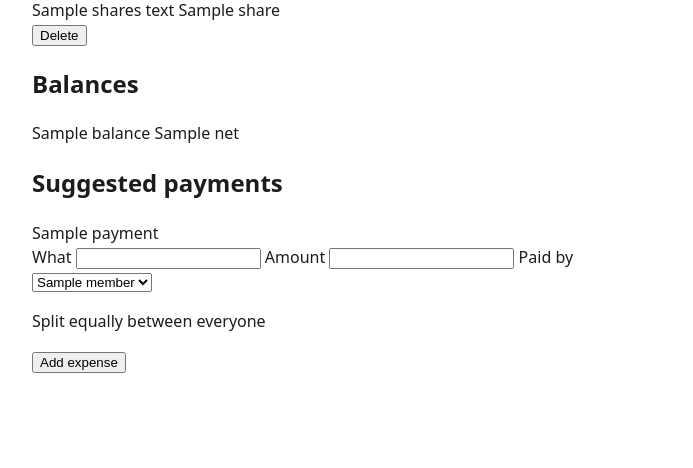
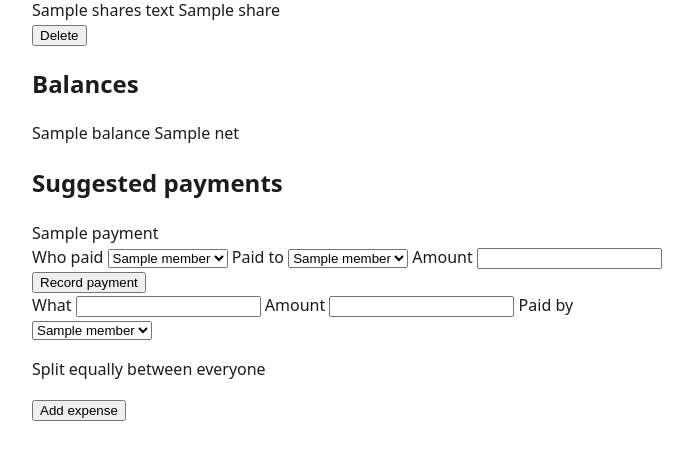
Before and after one commit to grotti-lab/split, a FastAPI app: template split/templates/group.html in a window 1280 px wide. Shown: the part 332-800 px from the top of the page, without its empty margins (288-981 px from the left). Run offline with FastAPI, Linux system fonts and the light colour scheme; the template is opened without the code that fills it: most values are stand-ins (such as "Sample title", 1, 10 or a date in 2020).

Commit message:
T-4: record a payment between members
Co-Authored-By: Claude Sonnet 5.5 <noreply@anthropic.com>

```diff
--- a/split/app.py
+++ b/split/app.py
@@ -57,11 +57,12 @@ def create_app(db_path: str | Path | None = None) -> FastAPI:
         for e in expenses:
             e["amount_text"] = money.format_amount(e["amount"])
             e["shares_text"] = [(n, money.format_amount(c)) for n, c in e["shares"]]
-        nets = balances.balances(group["members"], expenses)
+        nets = balances.balances(group["members"], expenses, db.list_payments(app.state.db_path, slug))
         return {
             "group": group, "expenses": expenses,
             "balances": [(n, balances.net_text(nets[n])) for n in group["members"]],
             "payments": [balances.payment_text(p) for p in balances.suggested_payments(nets)],
+            "all_settled": bool(expenses or db.list_payments(app.state.db_path, slug)) and not any(nets.values()),
         }
 
     @app.get("/groups/{slug}", response_class=HTMLResponse)
@@ -129,6 +130,28 @@ def create_app(db_path: str | Path | None = None) -> FastAPI:
         db.add_expense(app.state.db_path, slug, description.strip(), cents, payer, shares)
         return RedirectResponse(f"/groups/{slug}", status_code=303)
 
+    @app.post("/groups/{slug}/payments")
+    def add_payment(
+        request: Request, slug: str, payer: str = Form(...), payee: str = Form(...), amount: str = Form(...),
+    ) -> Response:
+        group = db.get_group(app.state.db_path, slug)
+        if group is None:
+            raise HTTPException(404, "No such group")
+        if payer not in group["members"] or payee not in group["members"] or payer == payee:
+            raise HTTPException(422, "A payment is between two different members of the group")
+        try:
+            cents = money.parse_amount(amount)
+        except ValueError:
+            cents = 0
+        if cents <= 0:
+            return TEMPLATES.TemplateResponse(
+                request, "group.html",
+                {**_group_context(group, slug), "message": "Enter an amount above zero"},
+                status_code=422,
+            )
+        db.add_payment(app.state.db_path, slug, payer, payee, cents)
+        return RedirectResponse(f"/groups/{slug}", status_code=303)
+
     @app.post("/groups/{slug}/expenses/{expense_id}/delete")
     def delete_expense(slug: str, expense_id: int) -> RedirectResponse:
         # allowed even after settling up (Amina's decision #3)
--- a/split/db.py
+++ b/split/db.py
@@ -8,7 +8,7 @@ from __future__ import annotations
 import sqlite3
 from pathlib import Path
 
-SCHEMA_VERSION = 2
+SCHEMA_VERSION = 3
 SCHEMA = """
 CREATE TABLE IF NOT EXISTS meta (key TEXT PRIMARY KEY, value TEXT NOT NULL);
 CREATE TABLE IF NOT EXISTS groups (
@@ -34,6 +34,13 @@ CREATE TABLE IF NOT EXISTS expense_shares (
     member_id INTEGER NOT NULL REFERENCES members(id),
     share INTEGER NOT NULL,  -- whole cents
     PRIMARY KEY (expense_id, member_id)
+);
+CREATE TABLE IF NOT EXISTS payments (
+    id INTEGER PRIMARY KEY,
+    group_id INTEGER NOT NULL REFERENCES groups(id),
+    from_id INTEGER NOT NULL REFERENCES members(id),
+    to_id INTEGER NOT NULL REFERENCES members(id),
+    amount INTEGER NOT NULL  -- whole cents
 );
 """
 
@@ -146,3 +153,28 @@ def delete_expense(path: Path, slug: str, expense_id: int) -> bool:
         conn.execute("DELETE FROM expense_shares WHERE expense_id = ?", (expense_id,))
         conn.execute("DELETE FROM expenses WHERE id = ?", (expense_id,))
         return True
+
+
+def add_payment(path: Path, slug: str, payer: str, payee: str, amount: int) -> bool:
+    """Record that payer paid payee (cents). False if the group or a member doesn't exist."""
+    with connect(path) as conn:
+        g = conn.execute("SELECT id FROM groups WHERE slug = ?", (slug,)).fetchone()
+        if g is None:
+            return False
+        ids = {r["name"]: r["id"] for r in conn.execute("SELECT id, name FROM members WHERE group_id = ?", (g["id"],))}
+        if payer not in ids or payee not in ids:
+            return False
+        conn.execute(
+            "INSERT INTO payments(group_id, from_id, to_id, amount) VALUES(?, ?, ?, ?)",
+            (g["id"], ids[payer], ids[payee], amount),
+        )
+        return True
+
+
+def list_payments(path: Path, slug: str) -> list[dict]:
+    """The group's payments, oldest first: {id, from, to, amount}."""
+    with connect(path) as conn:
+        return [dict(r) for r in conn.execute(
+            "SELECT p.id, f.name AS \"from\", t.name AS \"to\", p.amount FROM payments p "
+            "JOIN groups g ON g.id = p.group_id JOIN members f ON f.id = p.from_id "
+            "JOIN members t ON t.id = p.to_id WHERE g.slug = ? ORDER BY p.id", (slug,))]
--- a/split/templates/group.html
+++ b/split/templates/group.html
@@ -43,9 +43,19 @@
   <h2>Suggested payments</h2>
   <div class="payments">
     {% for p in payments %}<div class="payment">{{ p }}</div>
-    {% else %}<p class="none">Nothing to pay</p>
+    {% else %}<p class="none">{% if all_settled %}Everyone is settled up{% else %}Nothing to pay{% endif %}</p>
     {% endfor %}
   </div>
+  <form method="post" action="/groups/{{ group.slug }}/payments">
+    <label>Who paid <select name="payer">
+      {% for m in group.members %}<option>{{ m }}</option>{% endfor %}
+    </select></label>
+    <label>Paid to <select name="payee">
+      {% for m in group.members %}<option>{{ m }}</option>{% endfor %}
+    </select></label>
+    <label>Amount <input name="amount" inputmode="decimal" required></label>
+    <button type="submit">Record payment</button>
+  </form>
   <form method="post" action="/groups/{{ group.slug }}/expenses">
     <label>What <input name="description" required></label>
     <label>Amount <input name="amount" inputmode="decimal" required></label>
```
Also changed, not shown: split/balances.py (+6 -2 lines), tests/golden/steps.py (+16 -0 lines).
